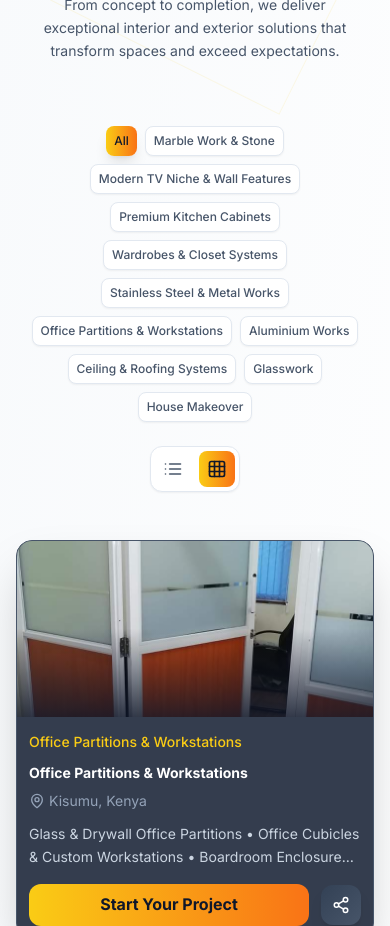
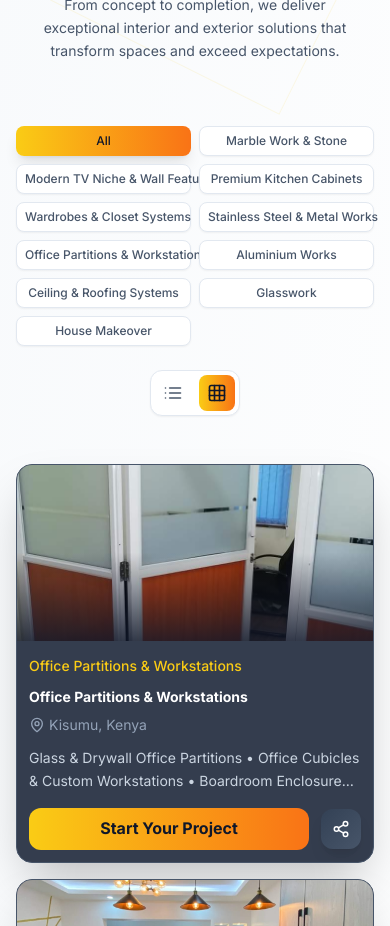
Before and after one commit to kevwasonga/K_Builders, a React (Vite) app: page / in a window 390 px wide. Shown: the part 3320-4246 px from the top of the page. Built offline with nearby package versions, Linux system fonts and the light colour scheme.

Commit message:
Make category filter buttons display in 2 columns on small screens

```diff
--- a/src/components/Projects.tsx
+++ b/src/components/Projects.tsx
@@ -629,7 +629,7 @@ function Projects() {
         {/* Controls */}
         <div className="flex flex-col lg:flex-row justify-between items-center mb-12 gap-6">
           {/* Filter Buttons */}
-          <div className="flex flex-wrap justify-center gap-2 w-full lg:w-auto">
+          <div className="grid grid-cols-2 sm:flex sm:flex-wrap justify-center gap-2 w-full lg:w-auto">
             {categories.map((category) => (
               <button
                 key={category}
```
